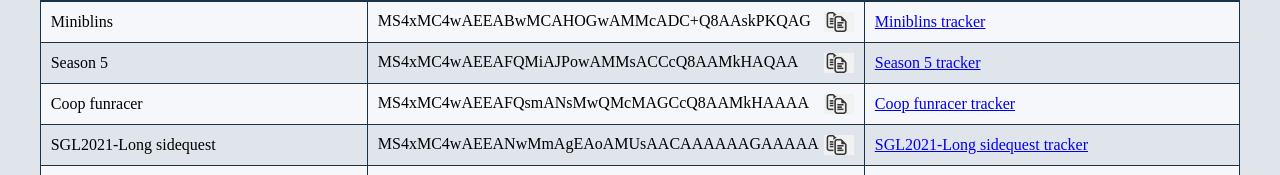
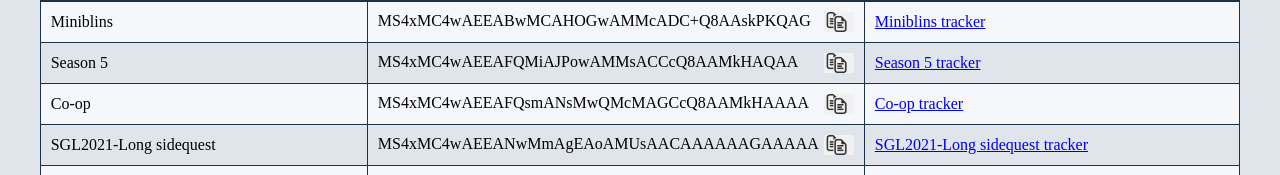
Before and after one commit to kenokeefe91/wwrando-permalinks, a plain HTML site: page index.html in a window 1280 px wide. Shown: the part 134-309 px from the top of the page. Drawn offline with Linux system fonts and the light colour scheme; a web font is replaced by a local one.

Commit message:
Deploying to gh-pages from @ kenokeefe91/wwrando-settings-string@fe440badb3c364b039ae4ea630f364733ec39991 🚀

```diff
--- a/index.html
+++ b/index.html
@@ -108,9 +108,9 @@
             </tr>
 
             <tr>
-                <td>Coop funracer</td>
+                <td>Co-op</td>
                 <td>MS4xMC4wAEEAFQsmANsMwQMcMAGCcQ8AAMkHAAAA <span class="copy-icon" onclick="copyToClipboard('MS4xMC4wAEEAFQsmANsMwQMcMAGCcQ8AAMkHAAAA')"</td>
-                <td><a href="https://www.wooferzfg.me/tww-rando-tracker/#/tracker/new/MS4xMC4wAEEAFQsmANsMwQMcMAGCcQ8AAMkHAAAA" target="_blank">Coop funracer tracker</a>
+                <td><a href="https://www.wooferzfg.me/tww-rando-tracker/#/tracker/new/MS4xMC4wAEEAFQsmANsMwQMcMAGCcQ8AAMkHAAAA" target="_blank">Co-op tracker</a>
             </tr>
 
             <tr>
```
